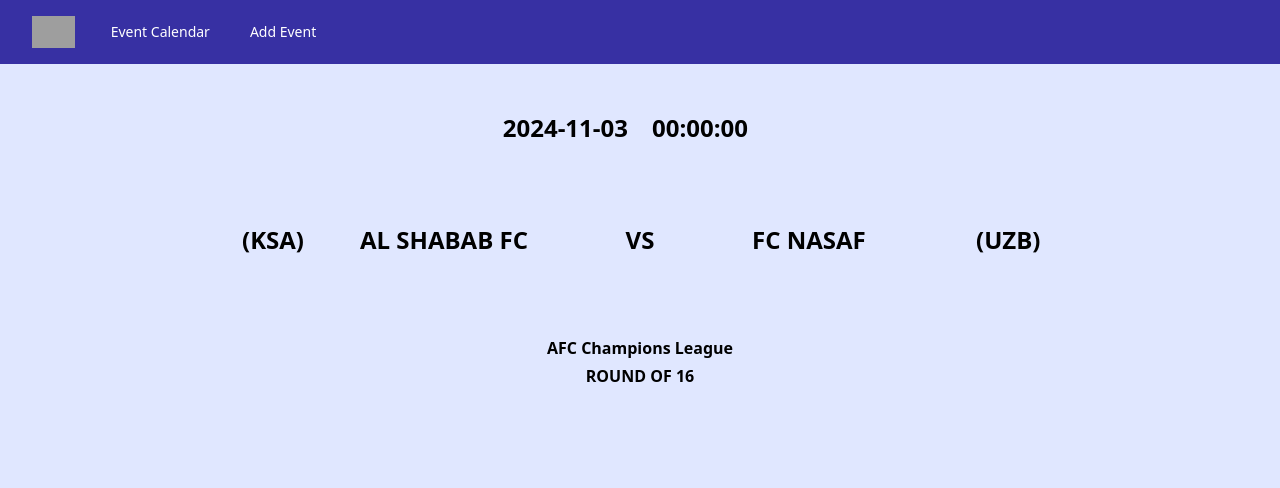
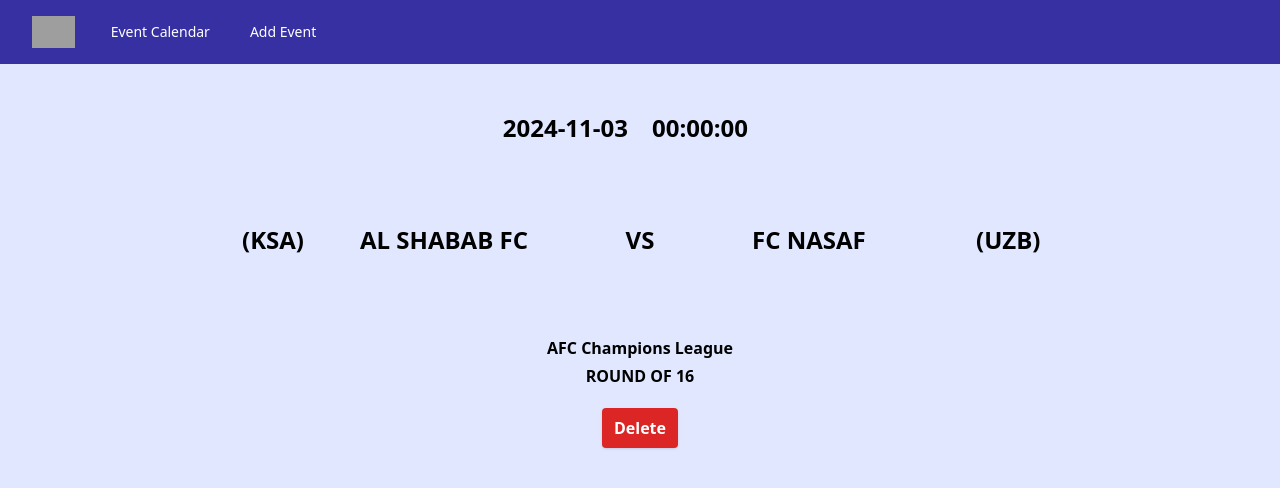
Before and after one commit to SzepesiBalazs/SR-SportCalendar-Exercise, a Vue app: page /event-details/1 in a window 1280 px wide. Shown: the top 488 px of the page. Built offline with nearby package versions, Linux system fonts and the light colour scheme; grey boxes are pictures that could not be loaded.

Commit message:
Fixes typo that messed up displaying the event details

```diff
--- a/src/views/EventDetails.vue
+++ b/src/views/EventDetails.vue
@@ -15,27 +15,42 @@
       <p class="lg:text-center font-extrabold pb-1">{{ currentEvent.nameOfCompetetion }}</p>
       <p class="lg:text-center font-semibold">{{ currentEvent.stageOfCompetetion }}</p>
       <p class="lg:text-center font-semibold">{{ currentEvent.stadium }}</p>
+      <button
+        type="submit"
+        @click="deleteEvent"
+        class="rounded bg-red-600 mt-5 px-3 py-2 text font-semibold text-white shadow hover:bg-indigo-500 focus-visible:outline focus-visible:outline-2 focus-visible:outline-offset-2 focus-visible:outline-indigo-600"
+      >
+        Delete
+      </button>
     </div>
   </div>
 </template>
 
 <script lang="ts">
 import { ref, computed, onBeforeMount } from 'vue'
-import { useRoute } from 'vue-router'
+import { useRoute, useRouter } from 'vue-router'
 import EventDetails from './EventDetails'
 
 export default {
   setup() {
-    const router = useRoute()
+    const router = useRouter()
+    const route = useRoute()
     const data = computed(() => JSON.parse(localStorage.getItem('sportData')))
-    const eventId = computed(() => router.params.id)
+    const eventId = computed(() => route.params.id)
     const currentEvent = ref(new EventDetails())
+
+    const deleteEvent = () => {
+      const findIndex = data.value.findIndex((e) => parseInt(e.id) === parseInt(eventId.value))
+      data.value.splice(findIndex, 1)
+      localStorage.setItem('sportData', JSON.stringify(data.value))
+      router.push('/')
+    }
 
     onBeforeMount(() => {
       currentEvent.value = data.value.find((e) => parseInt(e.id) === parseInt(eventId.value))
     })
 
-    return { currentEvent }
+    return { currentEvent, deleteEvent }
   },
 }
 </script>
```
